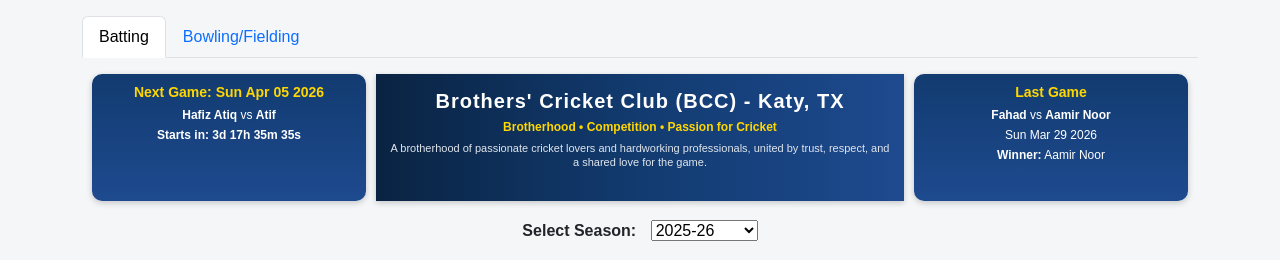
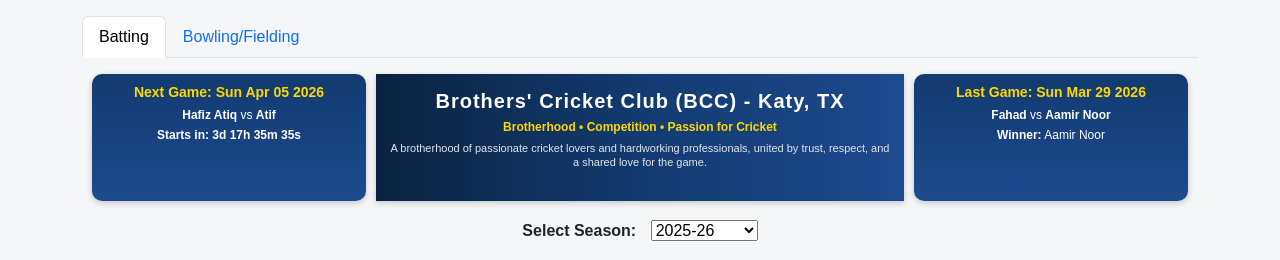
Before and after one commit to asadushaikh/asadushaikh.github.io, a plain HTML site: page bcc/index.html in a window 1280 px wide. Shown: the top 260 px of the page. Drawn offline with nearby package versions, Linux system fonts and the light colour scheme.

Commit message:
Update index.html

```diff
--- a/bcc/index.html
+++ b/bcc/index.html
@@ -376,9 +376,8 @@ function renderGameWidgets(){
     if(lastGame){
         const lgEl=document.getElementById("lastGame");
         lgEl.innerHTML=`
-            <h3>Last Game</h3>
+            <h3>Last Game: ${lastGame.date.toDateString()}</h3>
             <p><b>${lastGame.capt1}</b> vs <b>${lastGame.capt2}</b></p>
-            <p>${lastGame.date.toDateString()}</p>
             <p><b>Winner:</b> ${lastGame.winner}</p>
         `;
     }
```
